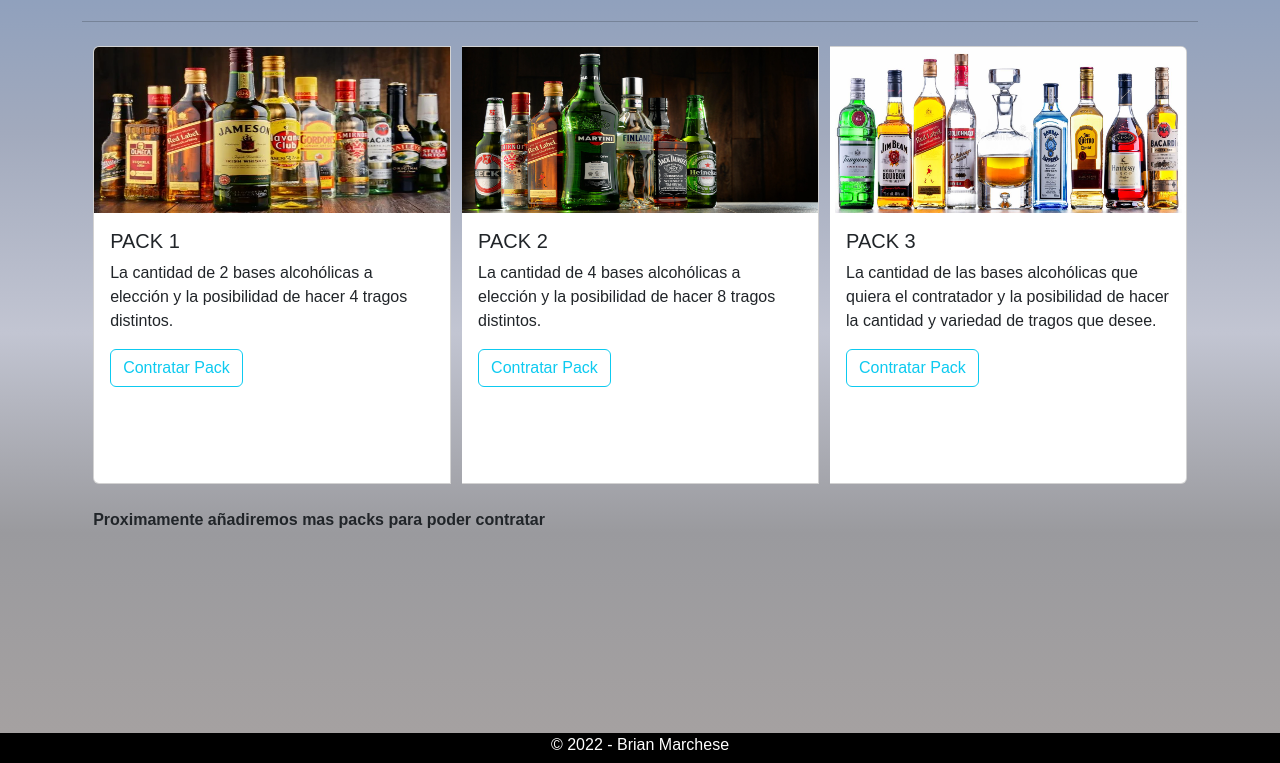
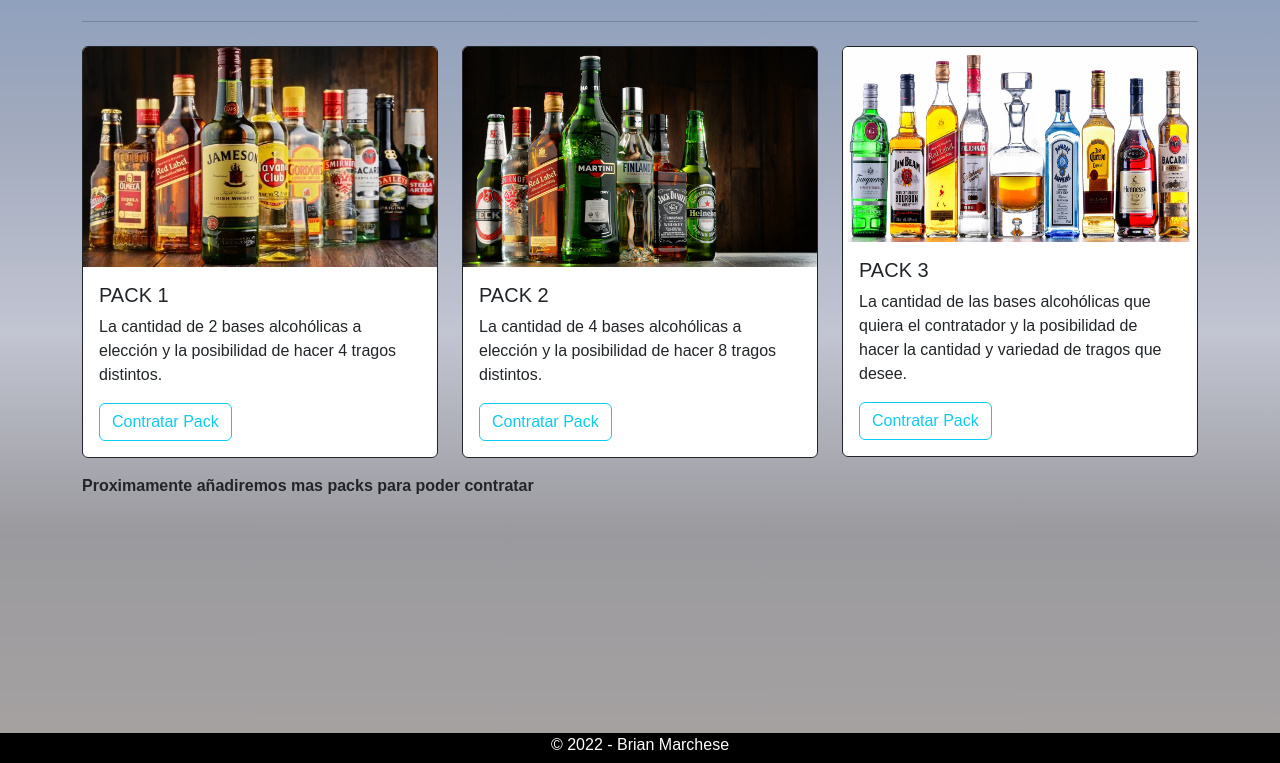
Before and after one commit to BrianMarchese/ProyectoFinal--Marchese, a website: page pages/servicios.html in a window 1280 px wide. Shown: the part 155-918 px from the top of the page. Drawn offline with nearby package versions, Linux system fonts and the light colour scheme; a web font is replaced by a local one.

Commit message:
correcion de cards en la pagina de servicios

```diff
--- a/pages/servicios.html
+++ b/pages/servicios.html
@@ -70,57 +70,50 @@
       <div class="container">
         <h1 class="text-center pt-3">NUESTROS SERVICIOS</h1>
         <hr class="my-4" />
-        <div class="card-group">
-          <div class="card mb-4 col-lg-5 col-md-6 com-sm-12">
-            <img
-              src="./../assets/images/Pack1.jpg"
-              class="card-img-top"
-              alt="botellas de bebidas alcohólicas"
-            />
+        <div class="row">
+          <div class="col-12 col-md-6 col-lg-4 mb-3">
+            <div class="card border-dark">
+              <img src="./../assets/images/Pack1.jpg" height="220px" alt="Bebidas alcohólicas" class="card-img-top">
               <div class="card-body">
                 <h5 class="card-title">PACK 1</h5>
-              <p class="card-text">
-                La cantidad de 2 bases alcohólicas a elección y la posibilidad
-                de hacer 4 tragos distintos.
-              </p>
+                <p class="card-text">La cantidad de 2 bases alcohólicas a elección y la posibilidad
+                  de hacer 4 tragos distintos.</p>
                 <button type="button" class="btn btn-outline-info">
                   Contratar Pack
                 </button>
               </div>
+
             </div>
-          <div class="card mb-4 col-lg-5 col-md-6 com-sm-12">
-            <img
-              src="./../assets/images/Pack2.jpg"
-              class="card-img-top"
-              alt="botellas de bebidas alcohólicas"
-            />
+          </div>
+
+          <div class="col-12 col-md-6 col-lg-4 mb-3">
+            <div class="card border-dark">
+              <img src="./../assets/images/Pack2.jpg" height="220px" alt="Bebidas alcohólicas" class="card-img-top">
               <div class="card-body">
                 <h5 class="card-title">PACK 2</h5>
-              <p class="card-text">
-                La cantidad de 4 bases alcohólicas a elección y la posibilidad
-                 de hacer 8 tragos distintos.
-              </p>
+                <p class="card-text">La cantidad de 4 bases alcohólicas a elección y la posibilidad
+                  de hacer 8 tragos distintos.</p>
                 <button type="button" class="btn btn-outline-info">
                   Contratar Pack
                 </button>
               </div>
+
             </div>
-          <div class="card mb-4 col-lg-5 col-md-6 com-sm-12">
-            <img
-              src="./../assets/images/Pack3.jpg"
-              class="card-img-top"
-              alt="botellas de bebidas alcohólicas"
-            />
+          </div>
+
+          <div class="col-12 col-md-6 col-lg-4 mb-3">
+            <div class="card border-dark">
+              <img src="./../assets/images/Pack3.jpg" height="195px" alt="Bebidas alcohólicas" class="card-img-top">
               <div class="card-body">
                 <h5 class="card-title">PACK 3</h5>
-              <p class="card-text">
-                La cantidad de las bases alcohólicas que quiera el contratador y
+                <p class="card-text">La cantidad de las bases alcohólicas que quiera el contratador y
                   la posibilidad de hacer la cantidad y variedad de tragos que
-                desee.
-              </p>
+                  desee. </p>
                 <button type="button" class="btn btn-outline-info">
                   Contratar Pack
                 </button>
+              </div>
+
             </div>
           </div>
         </div>
--- a/styles/sass/paginas/_servicios.scss
+++ /dev/null
@@ -1,12 +0,0 @@
-.card {
-    margin-right: 1%;
-    margin-left: 1%
-}
-
-.card img {
-    @include tamanios(none, 38%);
-}
-
-.margenTexto{
-    margin-left: 1%;
-}
--- a/styles/sass/style.scss
+++ b/styles/sass/style.scss
@@ -15,5 +15,3 @@
 @import "./paginas/galeria";
 
 @import "./paginas/about";
-
-@import "./paginas/servicios";
```
Also changed, not shown: styles/css/styles.css. Lines whose indentation alone changed are shown as unchanged.
